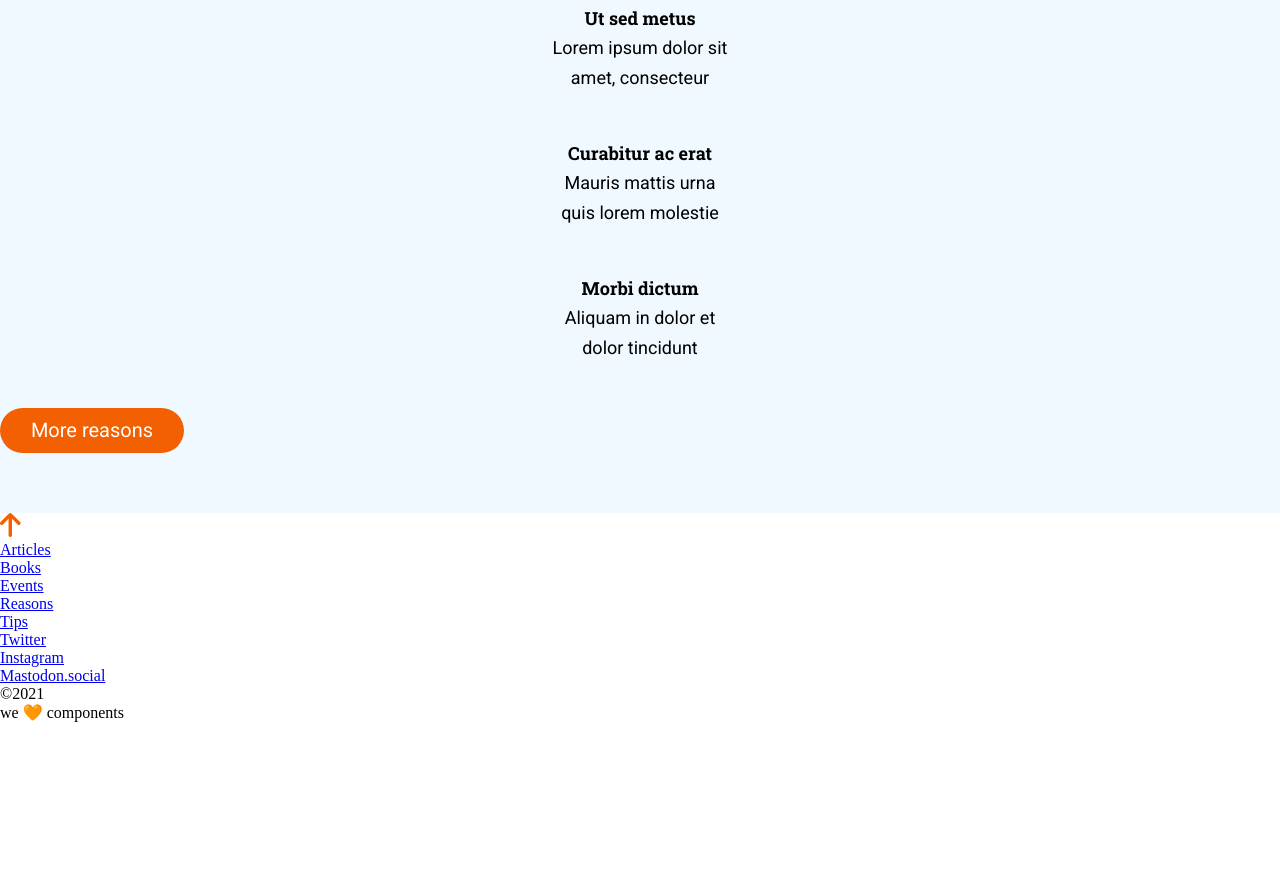
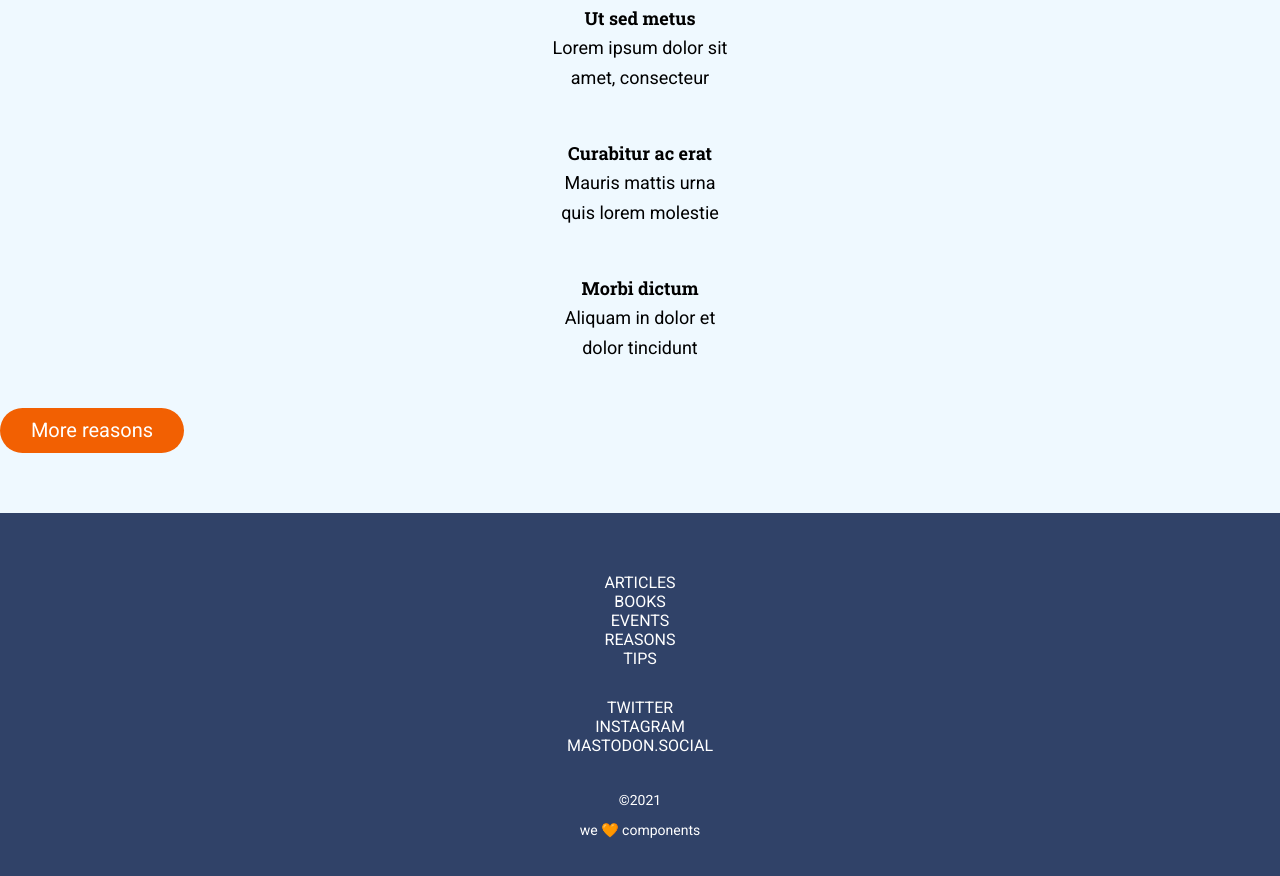
Before and after one commit to Adalab/modulo-1-evaluacion-final-PatriMalvido, a website: page src/html/index.html in a window 1280 px wide. Shown: the part 1159-2035 px from the top of the page. Before the commit the page ends 1881 px from the top, so only its background shows below. Drawn offline with nearby package versions, Linux system fonts and the light colour scheme; files that its build step writes are made by us from their sources; files whose address does not match are found by name.

Commit message:
add footer

```diff
--- a/src/html/partials/footer.html
+++ b/src/html/partials/footer.html
@@ -1,9 +1,9 @@
-<div class="footer__arrow">
+<!--<div class="footer__arrow">
     <a class="footer__arrow--circle" href="#header" title="button">
         <img class="footer__arrow--img" src="./assets/images/ico-arrow.svg" title="menu" alt="menu">
     </a>
-</div>
-<footer class="footer-background">
+</div> -->
+<footer class="footer__background">
     <section class="footer">
         <nav class="container">
             <ul class="footer__links">
--- a/src/scss/core/_variables.scss
+++ b/src/scss/core/_variables.scss
@@ -6,3 +6,4 @@ $primary-text: black;
 $title-text: white;
 $color-reasons: #eff9ff;
 $color-button:#f26002;
+$color-footer: #304268;
--- a/src/scss/layout/_footer.scss
+++ b/src/scss/layout/_footer.scss
@@ -0,0 +1,39 @@
+.footer__arrow {
+  display: flex;
+  justify-content: center;
+  align-items: center;
+  &--circle {
+    width: 45px;
+    height: 45px;
+    border-radius: 45px;
+    background-color: white;
+  }
+  &--img {
+    border: 2px solid #f26002;
+  }
+}
+.footer {
+  &__background {
+    background-color: $color-footer;
+  }
+  text-align: center;
+  padding: 60px 0 45px 0;
+  &__links {
+    padding-bottom: 30px;
+    &--item {
+      font-size: 16px;
+      text-transform: uppercase;
+      font-family: $text-font;
+      color: white;
+      text-decoration-line: none;
+    }
+  }
+  &__copy {
+    &--item {
+      color: white;
+      font-family: $text-font;
+      font-size: 14px;
+      line-height: 30px;
+    }
+  }
+}
```
